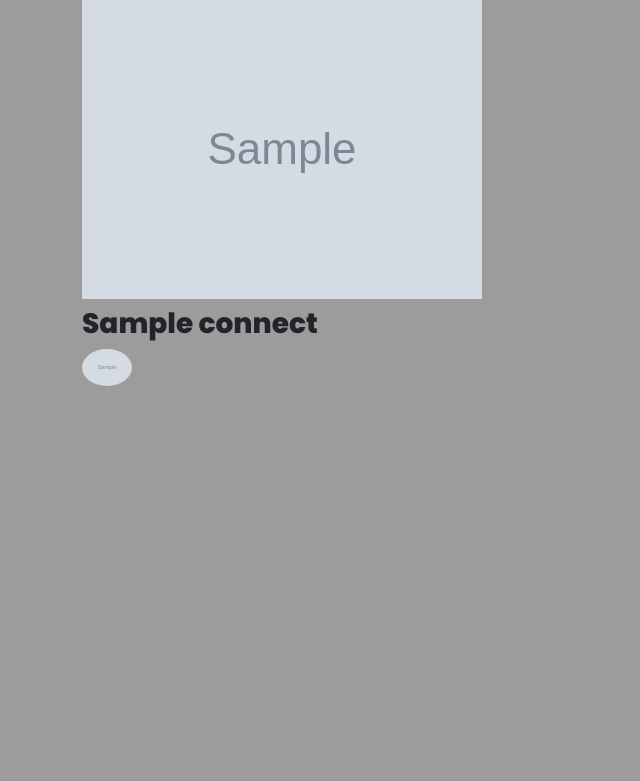
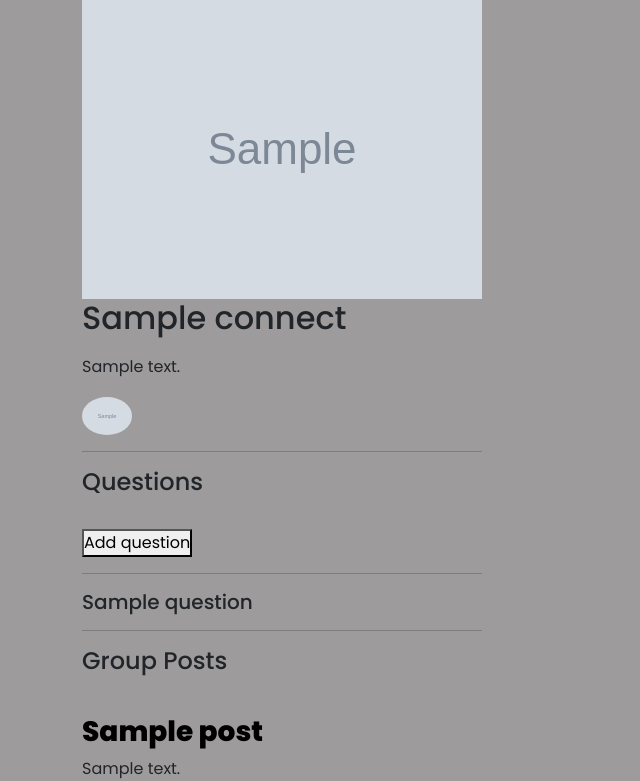
Before and after one commit to Andrew123-maker/Makerions, a Django app: a page that uses blog/templates/blog/group_profile.html in a window 1280 px wide. Shown: the part 101-882 px from the top of the page, without its empty margins (0-640 px from the left). Before the commit the page ends 487 px from the top, so only its background shows below. Run offline with Django 5.2, Linux system fonts and the light colour scheme; tables that the repository leaves empty hold one stand-in row (values such as "Sample post"); grey boxes marked "Sample" are stand-in pictures; some libraries are stand-ins or nearby versions.

Commit message:
modify sign in and add questions field to group

```diff
--- a/blog/admin.py
+++ b/blog/admin.py
@@ -1,6 +1,6 @@
 from django.contrib import admin
 from django.contrib.auth.models import User
-from .models import Post, Comment, Tag, Profile, Connect
+from .models import Post, Comment, Tag, Profile, Connect, Question
 
 #mix profile info into user info
 class ProfileInline(admin.StackedInline):
@@ -16,6 +16,7 @@ admin.site.register(Comment)
 admin.site.register(Tag)
 admin.site.register(Profile)
 admin.site.register(Connect)
+admin.site.register(Question)
 
 
 admin.site.unregister(User)
--- a/blog/models.py
+++ b/blog/models.py
@@ -1,6 +1,7 @@
 from django.db import models
 from django.contrib.auth.models import User
 from django.db.models.fields import SlugField
+from django.db.models.fields.related import ForeignKey, ManyToManyField, OneToOneField
 from django.utils.text import slugify
 import uuid
 from django.urls import reverse
@@ -65,6 +66,13 @@ class Profile(models.Model):
   def __str__(self):
     return self.user.username
 
+class Question(models.Model):
+  user = models.ForeignKey(User, on_delete=models.CASCADE)
+  question = models.CharField(max_length=150)
+  content = CKEditor5Field(config_name="extends", blank=True, null=True)
+
+  def __str__(self):
+    return self.question
 
 class Connect(models.Model):
   user = models.ForeignKey(User, default=None, on_delete=models.CASCADE)
@@ -74,6 +82,7 @@ class Connect(models.Model):
   description = CKEditor5Field('Description', config_name="extends", blank=True, null=True)
   post = models.ManyToManyField(Post, blank=True)
   image = models.ImageField(blank=True, null=True, upload_to=user_directory_path)
+  question = models.ManyToManyField(Question, default=None)
 
   def get_absolute_url(self):
     return reverse('group_profile', args=[self.slug])
--- a/blog/templates/blog/group_profile.html
+++ b/blog/templates/blog/group_profile.html
@@ -5,11 +5,46 @@
 <div class="group-detail">
   <img class="group-profile-img" src="{{group_profile.image.url}}">
   <br>
-  <h3>{{group_profile.title}}</h3>
-  {% for user_profile in user_profiles %}
-  <a href="{% url 'profile' username=user_profile.user.username %}">
-    <img class="rounded-circle" alt="user-profile-image" src="{{user_profile.image.url}}" width="50">
-  </a>
-  {% endfor %}
+  <div class="group-intro">
+    <h2>{{group_profile.title}}</h2>
+    {% if group_profile.description %}
+    <p>{{group_profile.description | safe}}</p>
+    {% endif %}
+    {% for user_profile in user_profiles %}
+    <a href="{% url 'profile' username=user_profile.user.username %}">
+      <img class="rounded-circle" alt="user-profile-image" src="{{user_profile.image.url}}" width="50">
+    </a>
+    {% endfor %}
+  </div>
+  <hr>
+  <div class="group-content">
+    <div class="group-question">
+      <h4>Questions</h4>
+      <br>
+      <div>
+        <button>Add question</button>
+      </div>
+      {%if group_profile.question %}
+      {% for question in group_profile.question.all %}
+      <hr>
+      <h5>{{question.question}}</h5>
+      {% endfor %}
+      {% endif %}
+
+    </div>
+    <hr>
+    {% if group_profile.post %}
+    <div class="group-posts">
+      <h4>Group Posts</h4>
+      {% for post in group_profile.post.all %}
+      <br>
+      <h3>
+        <a href="{{post.get_absolute_url}}">{{post.title}}</a>
+      </h3>
+      {{post.text | safe | truncatechars:255 }}
+    </div>
+    {% endfor %}
+    {% endif %}
+  </div>
 </div>
 {% endblock %}
--- a/blog/templates/blog/post_list.html
+++ b/blog/templates/blog/post_list.html
@@ -2,7 +2,7 @@
 {% load static %}
 
 {% block content %}
-<header class="intro">Welcome to this website. This site is used for view or post anything related to mathmatic, science, computer, etc. If this is your first time visit the site, click admin to <a class="admin" href="{%url 'login'%}">login</a>.</header>
+<header class="intro">Welcome to this website. This site is used for view or post anything related to mathmatic, science, computer, etc. If this is your first time visit the site, click admin to <a class="admin" href="{%url 'login'%}">login</a> or <a class="admin" href='{% url 'signup' %}'>Sign in</a>.</header>
 <aside class="sidebar">
   <div class="search">
       <form action="#">
--- a/blog/urls.py
+++ b/blog/urls.py
@@ -12,4 +12,5 @@ urlpatterns = [
   path('edit/<str:username>/profile', views.edit_profile, name='edit_profile'),
   path('group/', views.connect, name="connect"),
   path('group/<str:slug>/profile', views.group_profile, name="group_profile"),
+
 ]
--- a/blog/views.py
+++ b/blog/views.py
@@ -1,10 +1,24 @@
 from django.shortcuts import render, get_object_or_404, redirect
+from django.conf import settings
+from django.contrib.auth import login
 from django.contrib.auth.models import User
 from .models import Post, Profile, Connect
-from .forms import PostForm, CommentForm, ProfileForm
+from .forms import PostForm, CommentForm, ProfileForm, SignupForm
 from django.contrib.auth.decorators import login_required
 from django.utils import timezone
 from django.db.models import Q
+
+def signup(request):
+  form = SignupForm()
+  if request.method == "POST":
+    form = SignupForm(request.POST)
+    if form.is_valid():
+      user = form.save()
+
+      login(request, user)
+      return redirect(settings.LOGIN_REDIRECT_URL)
+
+  return render(request, 'registration/signup.html', context={'form':form})
 
 def post_list(request):
   if 'q' in request.GET:
--- a/django_project/settings.py
+++ b/django_project/settings.py
@@ -289,7 +289,8 @@ CKEDITOR_5_CONFIGS = {
     },
 }
 
-
+LOGIN_REDIRECT_URL = "/"
+LOGOUT_REDIRECT_URL = "/"
 
 # Default primary key field type
 # https://docs.djangoproject.com/en/5.0/ref/settings/#default-auto-field
--- a/django_project/urls.py
+++ b/django_project/urls.py
@@ -19,12 +19,14 @@ from django.conf import settings
 from django.conf.urls.static import static
 from django.urls import path, include
 from django.contrib.auth import views
+from blog.views import signup
 
 urlpatterns = [
     path('admin/', admin.site.urls),
     path('', include('blog.urls')),
-    path('accounts/login/', views.LoginView.as_view(next_page='/'), name='login'),
-    path('accounts/logout/', views.LogoutView.as_view(next_page='/'), name='logout'),
+    path('accounts/login/', views.LoginView.as_view(template_name="registration/login.html"), name='login'),
+    path('accounts/logout/', views.LogoutView.as_view(template_name="logout,html"), name='logout'),
+    path('signup/', signup, name='signup'),
     path('ckeditor5/', include('django_ckeditor_5.urls'))
 ]
 if settings.DEBUG:
```
Also changed, not shown: blog/forms.py (+23 -1 lines), blog/static/css/blog.css (+14 -0 lines), blog/templates/registration/login.html (+18 -24 lines).
